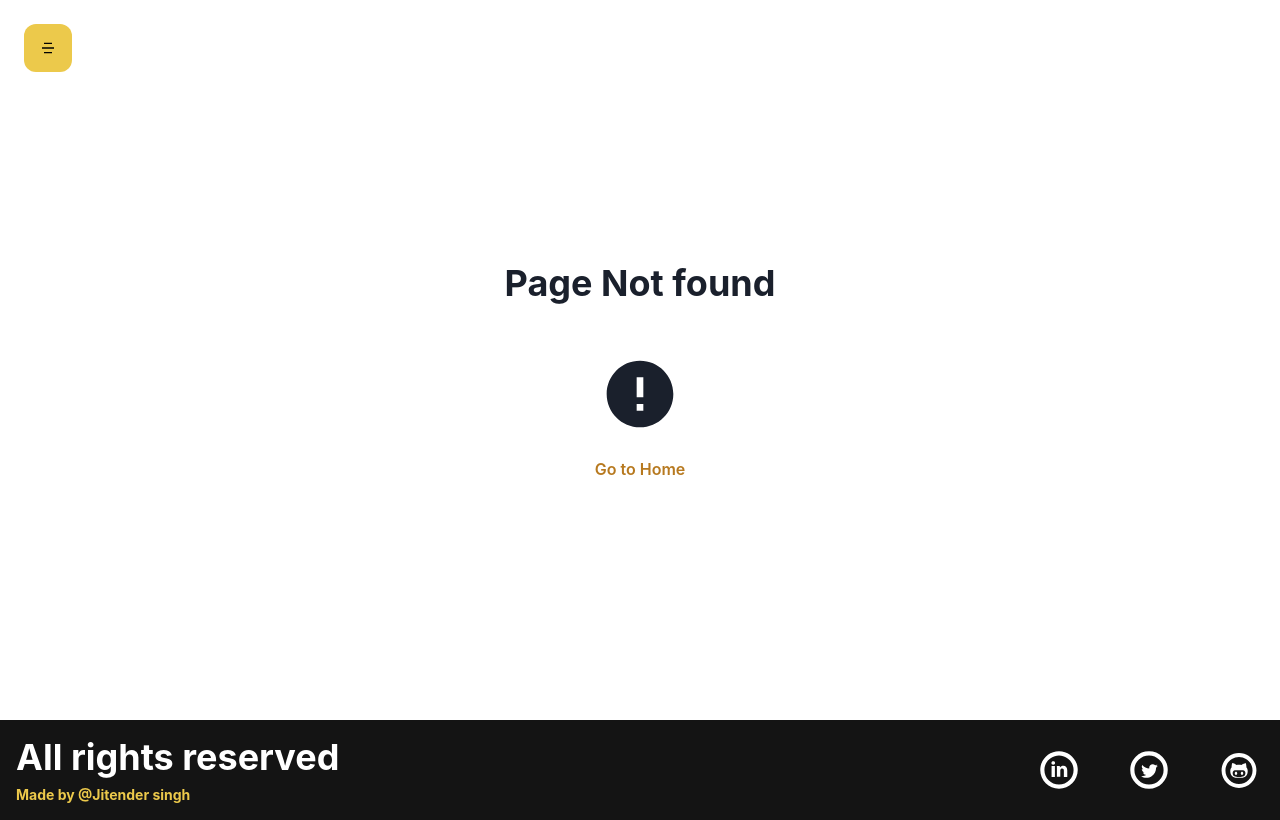
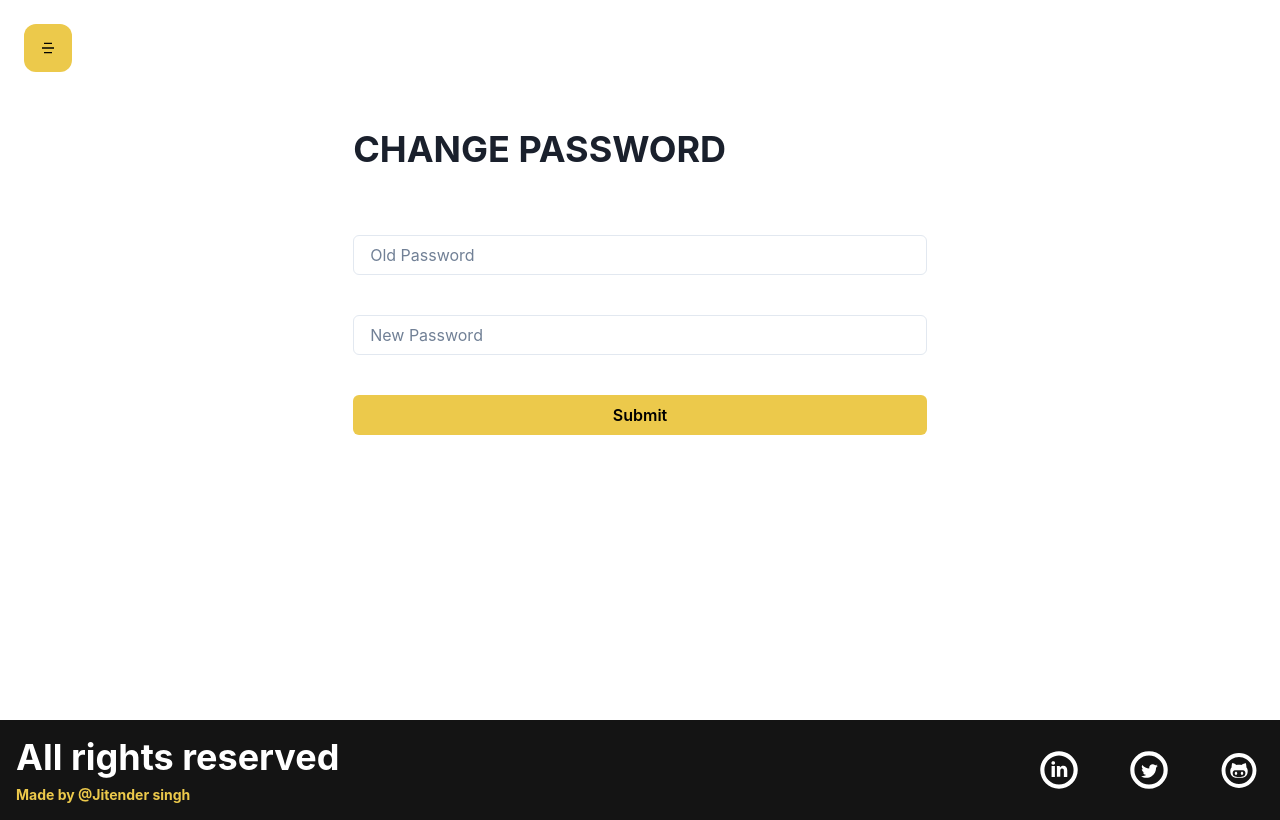
Before and after one commit to jitender1222/VideoStreamingPlatform, a React (Create React App) app in the folder frontend/: page /changePassword in a window 1280 px wide. Before the commit this address had no page. Built offline with nearby package versions, Linux system fonts and the light colour scheme.

Commit message:
added update profile and chnage password

```diff
--- a/frontend/src/App.js
+++ b/frontend/src/App.js
@@ -17,6 +17,8 @@
 import NotFound from "./component/Layout/NotFound/NotFound";
 import CourseDetail from "./component/CourseDetail/CourseDetail";
 import Profile from "./component/Profile/Profile";
+import ChangePassword from "./component/Profile/ChangePassword";
+import UpdateProfile from "./component/Profile/UpdateProfile";
 
 function App() {
   return (
@@ -29,6 +31,8 @@
         <Route path="/courses" element={<Course />} />
         <Route path="/course/:id" element={<CourseDetail />} />
         <Route path="/profile" element={<Profile />} />
+        <Route path="/changePassword" element={<ChangePassword />} />
+        <Route path="/updateProfile" element={<UpdateProfile />} />
         <Route path="/login" element={<Login />} />
         <Route path="/register" element={<Register />} />
         <Route path="/forgetPassword" element={<ForgetPassword />} />
--- /dev/null
+++ b/frontend/src/component/Profile/ChangePassword.jsx
@@ -0,0 +1,42 @@
+import { Button, Container, Heading, Input, VStack } from "@chakra-ui/react";
+import React, { useState } from "react";
+
+const ChangePassword = () => {
+  const [oldPassword, setOldPassword] = useState();
+  const [newPassword, setNewPassword] = useState();
+  return (
+    <Container py={"16"} minH={"90vh"}>
+      <form>
+        <Heading
+          textTransform={"uppercase"}
+          children="Change Password"
+          my={"16"}
+          textAlign={["center", "left"]}
+        />
+        <VStack spacing={"10"}>
+          <Input
+            required
+            type={"password"}
+            onChange={(e) => setOldPassword(e.target.value)}
+            value={oldPassword}
+            placeholder="Old Password"
+            focusBorderColor="yellow.500"
+          />
+          <Input
+            required
+            type={"password"}
+            onChange={(e) => setNewPassword(e.target.value)}
+            value={newPassword}
+            placeholder="New Password"
+            focusBorderColor="yellow.500"
+          />
+          <Button colorScheme="yellow" w={"full"} type="submit">
+            Submit
+          </Button>
+        </VStack>
+      </form>
+    </Container>
+  );
+};
+
+export default ChangePassword;
--- /dev/null
+++ b/frontend/src/component/Profile/UpdateProfile.jsx
@@ -0,0 +1,42 @@
+import { Button, Container, Heading, Input, VStack } from "@chakra-ui/react";
+import React, { useState } from "react";
+
+const UpdateProfile = () => {
+  const [name, setName] = useState();
+  const [email, setEmail] = useState();
+  return (
+    <Container py={"16"} minH={"90vh"}>
+      <form>
+        <Heading
+          textTransform={"uppercase"}
+          children="Update Profile"
+          my={"16"}
+          textAlign={["center", "left"]}
+        />
+        <VStack spacing={"10"}>
+          <Input
+            required
+            type={"name"}
+            onChange={(e) => setName(e.target.value)}
+            value={name}
+            placeholder="Name"
+            focusBorderColor="yellow.500"
+          />
+          <Input
+            required
+            type={"password"}
+            onChange={(e) => setEmail(e.target.value)}
+            value={email}
+            placeholder="Email"
+            focusBorderColor="yellow.500"
+          />
+          <Button colorScheme="yellow" w={"full"} type="submit">
+            Update
+          </Button>
+        </VStack>
+      </form>
+    </Container>
+  );
+};
+
+export default UpdateProfile;
```
